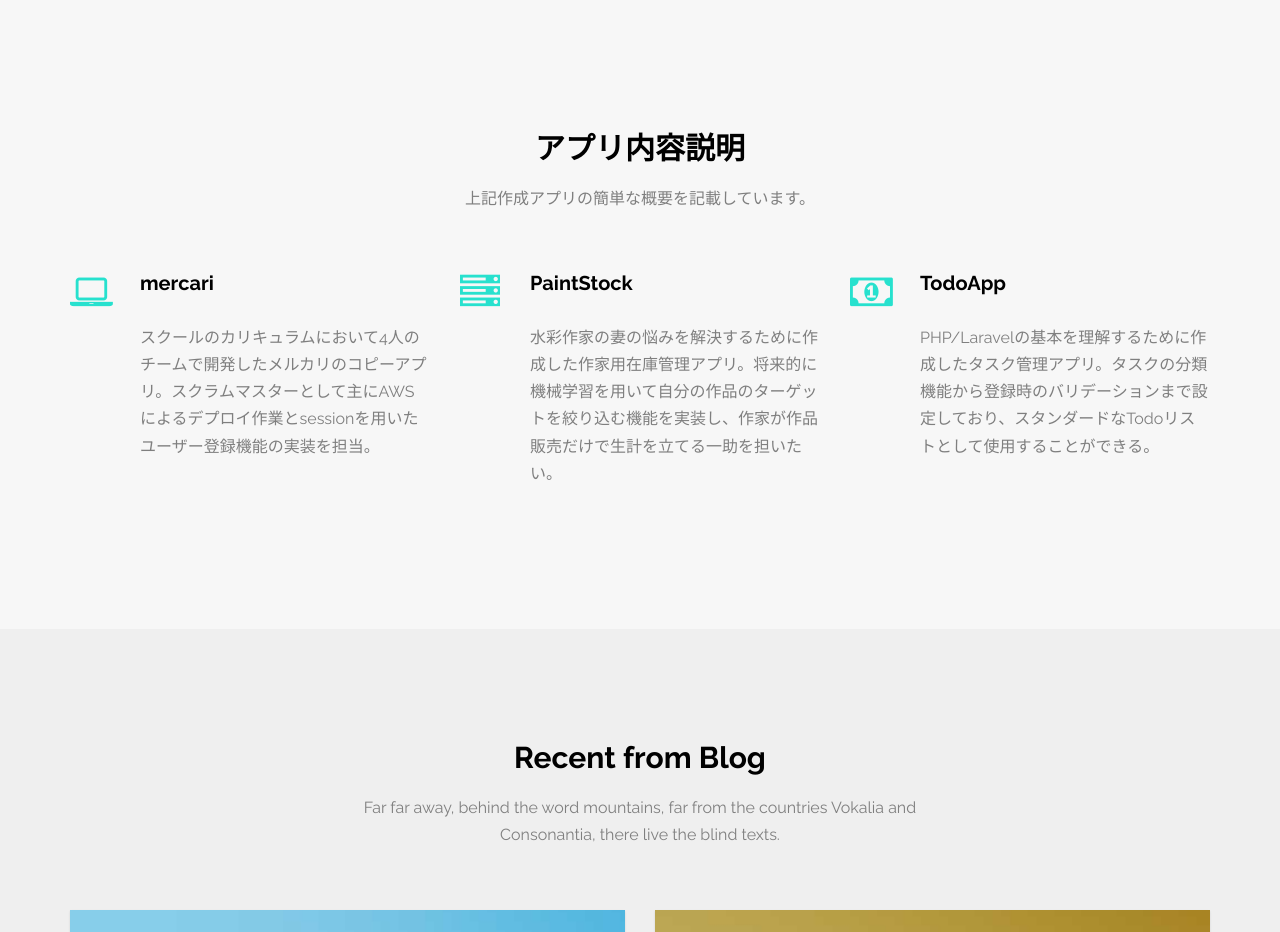
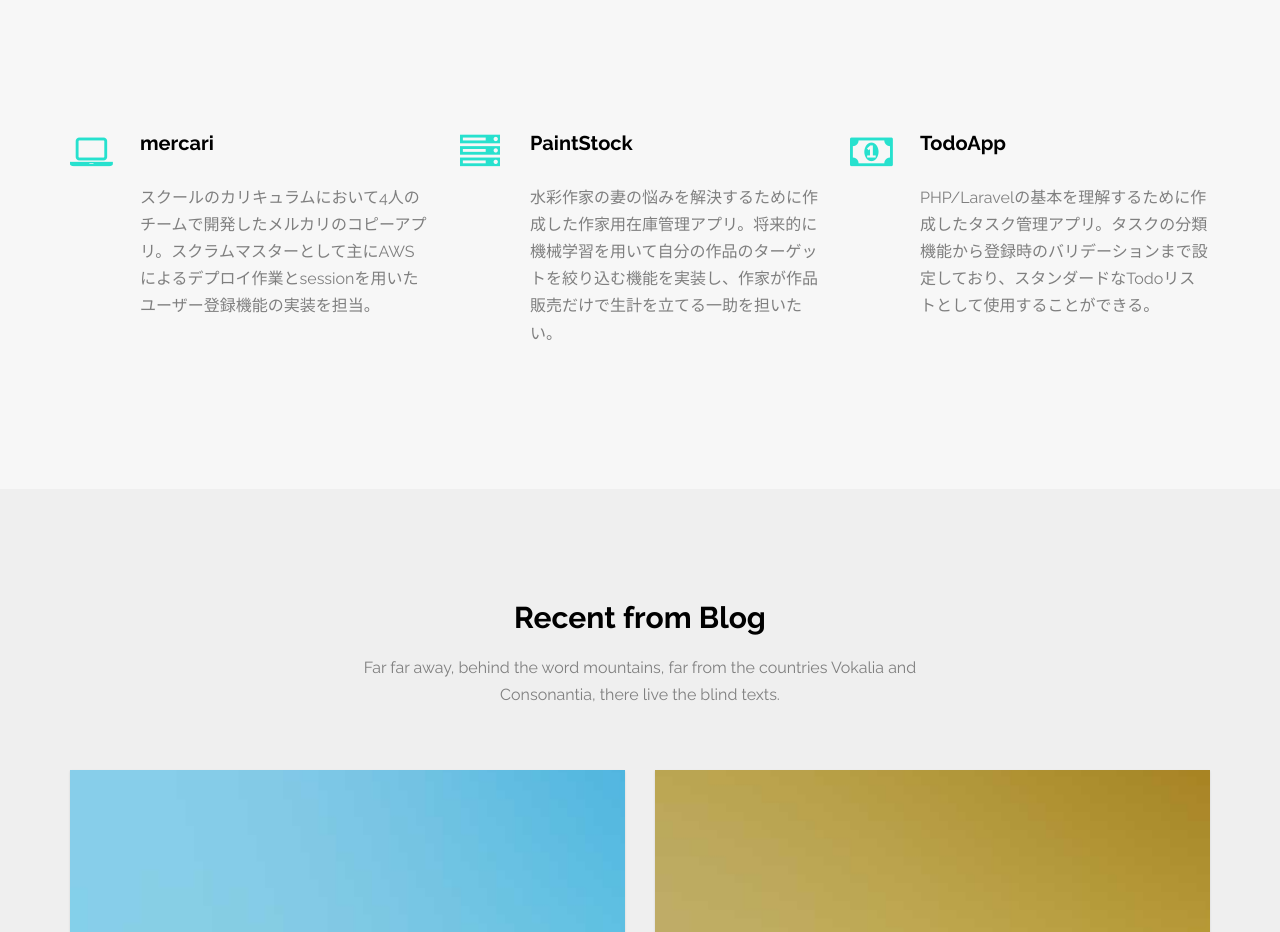
Before and after one commit to nobu04/nobu04.github.io, a plain HTML site: page index.html in a window 1280 px wide. Shown: the part 840-1772 px from the top of the page. Drawn offline with Linux system fonts and the light colour scheme; files whose address does not match are found by name.

Commit message:
Update index.html

```diff
--- a/index.html
+++ b/index.html
@@ -125,12 +125,6 @@
 
 	<div id="fh5co-services-section">
 		<div class="container">
-			<div class="row">
-				<div class="col-md-6 col-md-offset-3 text-center fh5co-heading animate-box">
-					<h2>アプリ内容説明</h2>
-					<p>上記作成アプリの簡単な概要を記載しています。</p>
-				</div>
-			</div>
 			<div class="row">
 				<div class="col-md-4 animate-box">
 					<div class="services">
```
